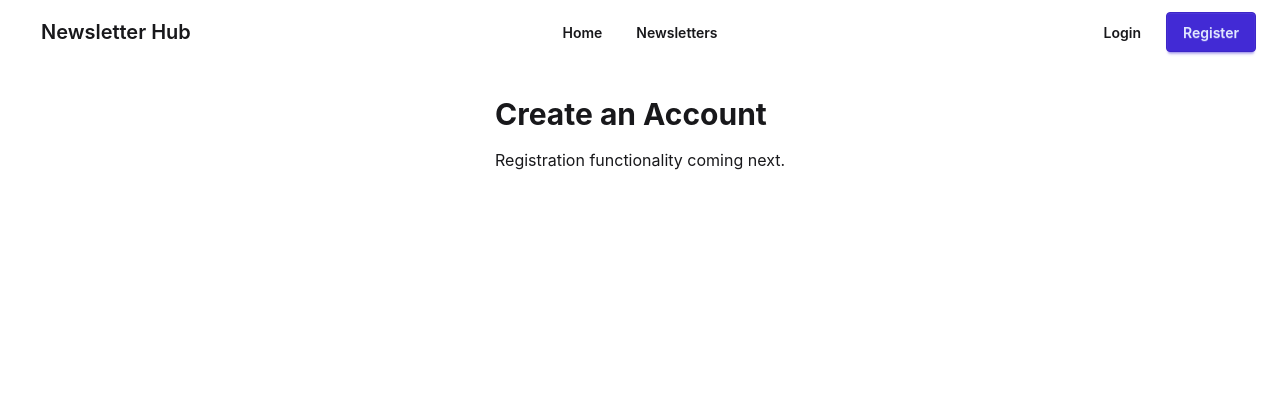
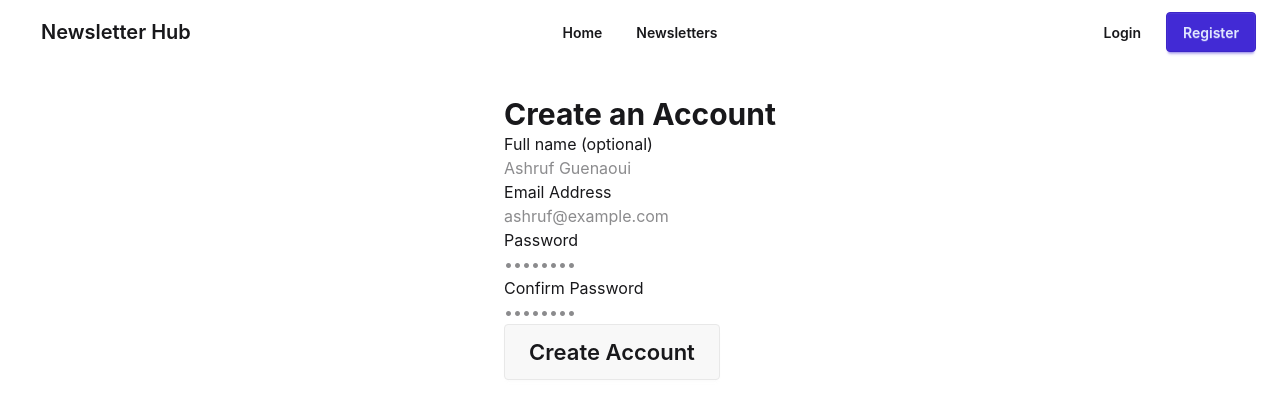
Before and after one commit to Ashruf03/Advanced-Web-Development, a Next.js app: page /register in a window 1280 px wide. Shown: the top 418 px of the page. Built offline with nearby package versions, Linux system fonts and the light colour scheme.

Commit message:
basic registration form

```diff
--- a/app/register/page.tsx
+++ b/app/register/page.tsx
@@ -4,10 +4,32 @@ export default function RegisterPage() {
       <h1 className="text-3xl font-bold">
         Create an Account
       </h1>
+      <form>
+        <label htmlFor="name" className="block">
+          Full name (optional)
+        </label>
+        <input id="name" name="name" type="text" placeholder="Ashruf Guenaoui" />
 
-      <p className="mt-4">
-        Registration functionality coming next.
-      </p>
+        <label htmlFor="email" className="block">
+          Email Address
+        </label>
+        <input id="email" name="email" type="text" placeholder="ashruf@example.com" />
+
+        <label htmlFor="password" className="block">
+          Password
+        </label>
+        <input id="password" name="password" type="text" placeholder="••••••••" />
+
+        <label htmlFor="confirmed_password" className="block">
+          Confirm Password
+        </label>
+        <input id="confirmed_password" name="confirmed_password" type="text" placeholder="••••••••" />
+
+        <button className="btn btn-xs sm:btn-sm md:btn-md lg:btn-lg xl:btn-xl block" >
+          Create Account
+        </button>
+
+      </form>
     </main>
   );
 }
--- a/package.json
+++ b/package.json
@@ -4,7 +4,7 @@
   "private": true,
   "scripts": {
     "dev": "next dev --webpack",
-    "build": "next build",
+    "build": "next build --webpack",
     "start": "next start",
     "lint": "eslint",
     "contract:emit": "prisma contract emit"
--- a/prisma/db.ts
+++ /dev/null
@@ -1,12 +0,0 @@
-import 'dotenv/config';
-import postgres from '@prisma/orm-postgres/runtime';
-import { contractFromJson } from '@prisma/orm-postgres/static';
-import type { Contract } from './contract.d';
-import contractJson from './contract.json' with { type: 'json' };
-
-export const contract = contractFromJson<Contract>(contractJson);
-
-export const db = postgres({
-  contract,
-  url: process.env['DATABASE_URL']!,
-});
```
